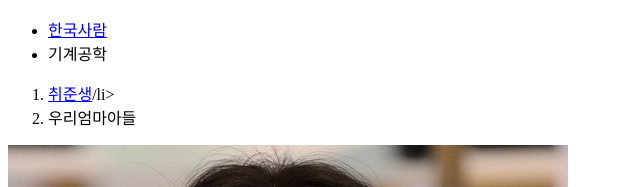
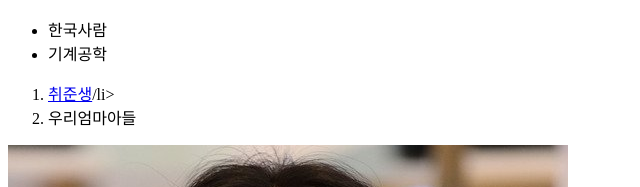
Before and after one commit to JYH96/JYH96.github.io, a plain HTML site: page index.html in a window 1280 px wide. Shown: the part 523-710 px from the top of the page, 0-640 px from the left. Drawn offline with Linux system fonts and the light colour scheme.

Commit message:
Update index.html

```diff
--- a/index.html
+++ b/index.html
@@ -13,7 +13,7 @@
     <h1>시작합니다</h1>
     <img src="https://i.namu.wiki/i/MHqe38pY1LexiZnkwtauQ8WCZDd0KS_mrGn3wn5jDdPQEjFt1EeApkjRjPc3ylBlUKjz7TDwX20XTowEq4Bp_Mu8j3_Cx_JcT4iUWpVwZ_Wv4beEP_W0iXlz7C2izbh-VZwYLYTumx0eB1PBhAbFvA.webp" alt="이미지에러">
     <ul>
-        <li><a href="https://www.pornhub.com/">한국사람</a></li>
+        <li>한국사람</a></li>
         <li>기계공학</li>
     </ul>
     <ol>
```
